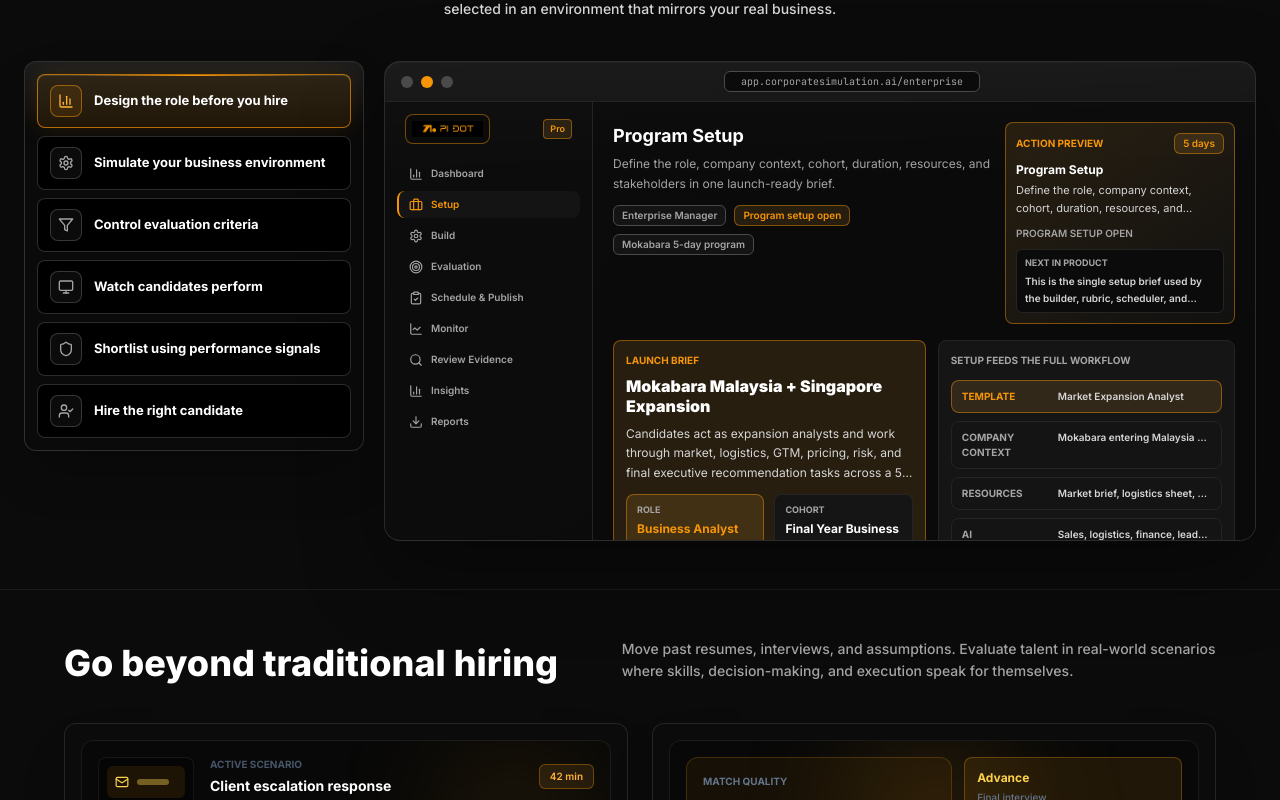
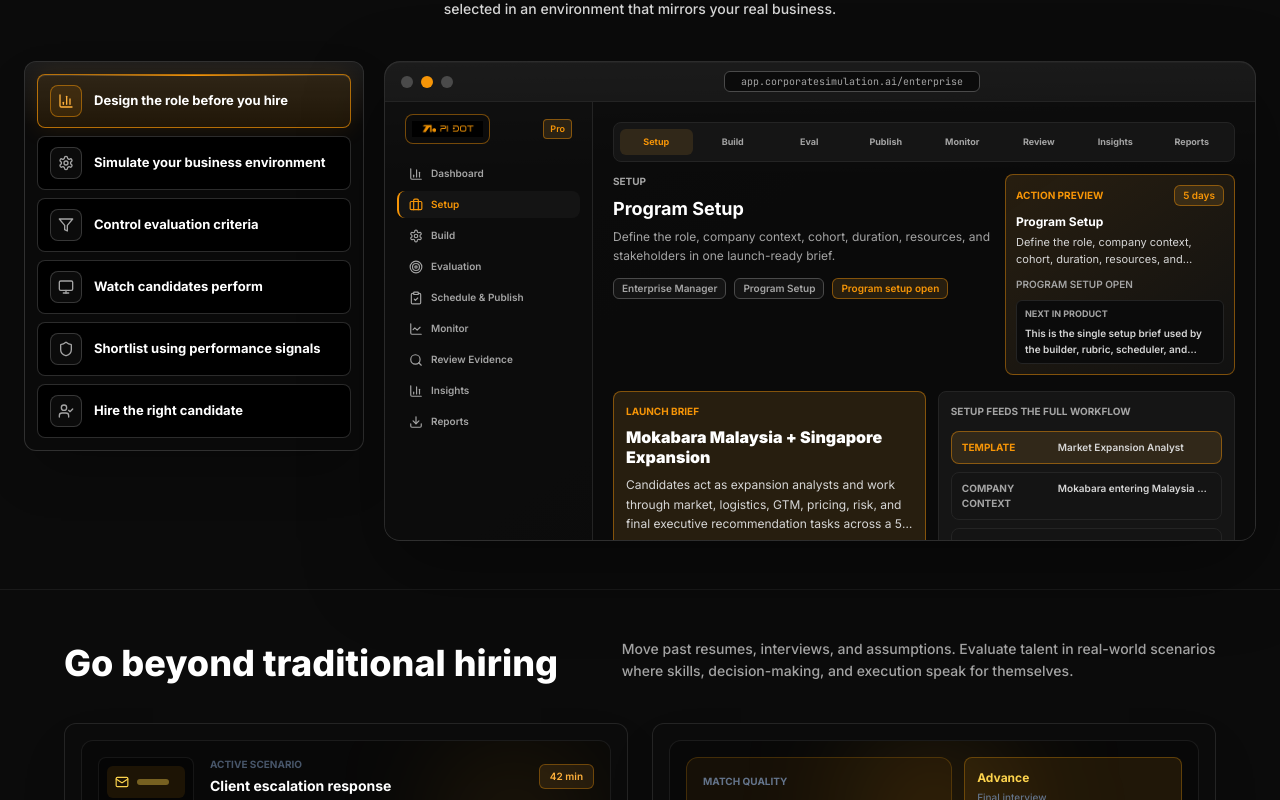
Before and after one commit to Vidur27zx/CorpSim, a Next.js app in the folder frontend/: page / in a window 1280 px wide. Shown: the part 2620-3420 px from the top of the page. Built offline with nearby package versions, Linux system fonts and the light colour scheme.

Commit message:
Polish enterprise workflow navigation UX

```diff
--- a/frontend/components/landing/JourneysSection.tsx
+++ b/frontend/components/landing/JourneysSection.tsx
@@ -807,6 +807,18 @@ const enterpriseTabParent: Partial<Record<EnterprisePrototypeTabId, EnterprisePr
   schedule: "assign",
 };
 
+const enterpriseWorkflowStages = enterprisePrototypeTabs.filter((tab) => tab.id !== "dashboard");
+const enterpriseWorkflowShortLabels: Record<string, string> = {
+  program: "Setup",
+  builder: "Build",
+  rubric: "Eval",
+  assign: "Publish",
+  progress: "Monitor",
+  evidence: "Review",
+  insights: "Insights",
+  reports: "Reports",
+};
+
 const outerStepToEnterpriseTab: EnterprisePrototypeTabId[] = ["program", "builder", "rubric", "progress", "evidence", "reports"];
 
 const enterpriseTabCopy: Record<EnterprisePrototypeTabId, { title: string; subtitle: string; status: string; metric?: string }> = {
@@ -2055,6 +2067,10 @@ function PreviewBrowserFrame({
   });
   const [activeEnterpriseTab, setActiveEnterpriseTab] = useState<EnterprisePrototypeTabId>(defaultEnterpriseTab);
   const activeEnterpriseCopy = enterpriseTabCopy[activeEnterpriseTab];
+  const activeEnterpriseParentTab = enterpriseTabParent[activeEnterpriseTab] ?? activeEnterpriseTab;
+  const activeEnterpriseParent = enterprisePrototypeTabs.find((tab) => tab.id === activeEnterpriseParentTab);
+  const activeEnterpriseParentCopy = enterpriseTabCopy[activeEnterpriseParentTab];
+  const isEnterpriseDrilldown = activeEnterpriseParentTab !== activeEnterpriseTab;
   const handleEnterpriseTabChange = (tabId: EnterprisePrototypeTabId) => {
     setActiveEnterpriseTab(tabId);
     const nextCopy = enterpriseTabCopy[tabId];
@@ -2125,7 +2141,7 @@ function PreviewBrowserFrame({
             <>
               {enterprisePrototypeTabs.map((tab) => {
                 const TabIcon = tab.icon;
-                const active = tab.id === activeEnterpriseTab || enterpriseTabParent[activeEnterpriseTab] === tab.id;
+                const active = tab.id === activeEnterpriseParentTab;
 
                 return (
                   <button
@@ -2171,9 +2187,51 @@ function PreviewBrowserFrame({
         </aside>
 
         <main className="flex-1 overflow-y-auto p-3 [scrollbar-width:none] sm:p-4 md:p-5 [&::-webkit-scrollbar]:hidden" style={{ background: "rgba(11, 11, 11, 0.88)" }}>
-          <div className="max-w-4xl">
-            <div className="mb-4 grid gap-3 lg:grid-cols-[minmax(0,1fr)_230px]">
+          <div className="max-w-none">
+            {journeyId === "enterprises" && (
+              <div className="mb-3 hidden grid-cols-8 gap-1 rounded-lg border p-1.5 lg:grid" style={{ background: previewTheme.card, borderColor: previewTheme.borderSoft }}>
+                {enterpriseWorkflowStages.map((stage, index) => {
+                  const active = stage.id === activeEnterpriseParentTab;
+                  const complete = enterpriseWorkflowStages.findIndex((item) => item.id === activeEnterpriseParentTab) > index;
+
+                  return (
+                    <button
+                      type="button"
+                      key={stage.id}
+                      onClick={() => handleEnterpriseTabChange(stage.id)}
+                      className="rounded-md px-1.5 py-1.5 text-center text-[9px] font-bold transition-colors hover:bg-white/[0.04]"
+                      style={{
+                        background: active ? previewTheme.accentSoft : "transparent",
+                        color: active ? previewTheme.accent : complete ? previewTheme.textSecondary : previewTheme.textMuted,
+                      }}
+                    >
+                      <span className="block truncate">{enterpriseWorkflowShortLabels[stage.id] ?? stage.label}</span>
+                    </button>
+                  );
+                })}
+              </div>
+            )}
+            <div className="mb-3 grid gap-3 lg:grid-cols-[minmax(0,1fr)_230px]">
               <div>
+                {journeyId === "enterprises" && (
+                  <div className="mb-1.5 flex flex-wrap items-center gap-1.5 text-[10px] font-bold uppercase" style={{ color: previewTheme.textMuted }}>
+                    <span>{activeEnterpriseParent?.label ?? activeEnterpriseParentCopy.title}</span>
+                    {isEnterpriseDrilldown && (
+                      <>
+                        <span style={{ color: previewTheme.border }}> / </span>
+                        <span style={{ color: previewTheme.accent }}>{activeEnterpriseCopy.title}</span>
+                        <button
+                          type="button"
+                          onClick={() => handleEnterpriseTabChange(activeEnterpriseParentTab)}
+                          className="ml-1 rounded border px-1.5 py-0.5 text-[9px] font-bold transition-colors hover:border-[#F69507]/60"
+                          style={{ background: previewTheme.panelElevated, borderColor: previewTheme.borderSoft, color: previewTheme.textSecondary }}
+                        >
+                          Back to {activeEnterpriseParent?.label ?? "stage"}
+                        </button>
+                      </>
+                    )}
+                  </div>
+                )}
                 <h3 className="text-base font-bold md:text-lg" style={{ color: previewTheme.textPrimary }}>
                   {journeyId === "enterprises" ? activeEnterpriseCopy.title : preview.title}
                 </h3>
@@ -2183,8 +2241,8 @@ function PreviewBrowserFrame({
                 {journeyId === "enterprises" && (
                   <div className="mt-3 flex flex-wrap gap-2">
                     <StatusPill text="Enterprise Manager" />
+                    <StatusPill text={activeEnterpriseParentCopy.title} />
                     <StatusPill text={activeEnterpriseCopy.status} active />
-                    <StatusPill text="Mokabara 5-day program" />
                   </div>
                 )}
               </div>
@@ -2227,7 +2285,7 @@ function PreviewBrowserFrame({
                 <div className="flex gap-2 overflow-x-auto pb-1 [scrollbar-width:none] md:hidden [&::-webkit-scrollbar]:hidden">
                   {enterprisePrototypeTabs.map((tab) => {
                     const TabIcon = tab.icon;
-                    const active = tab.id === activeEnterpriseTab || enterpriseTabParent[activeEnterpriseTab] === tab.id;
+                    const active = tab.id === activeEnterpriseParentTab;
 
                     return (
                       <button
```
